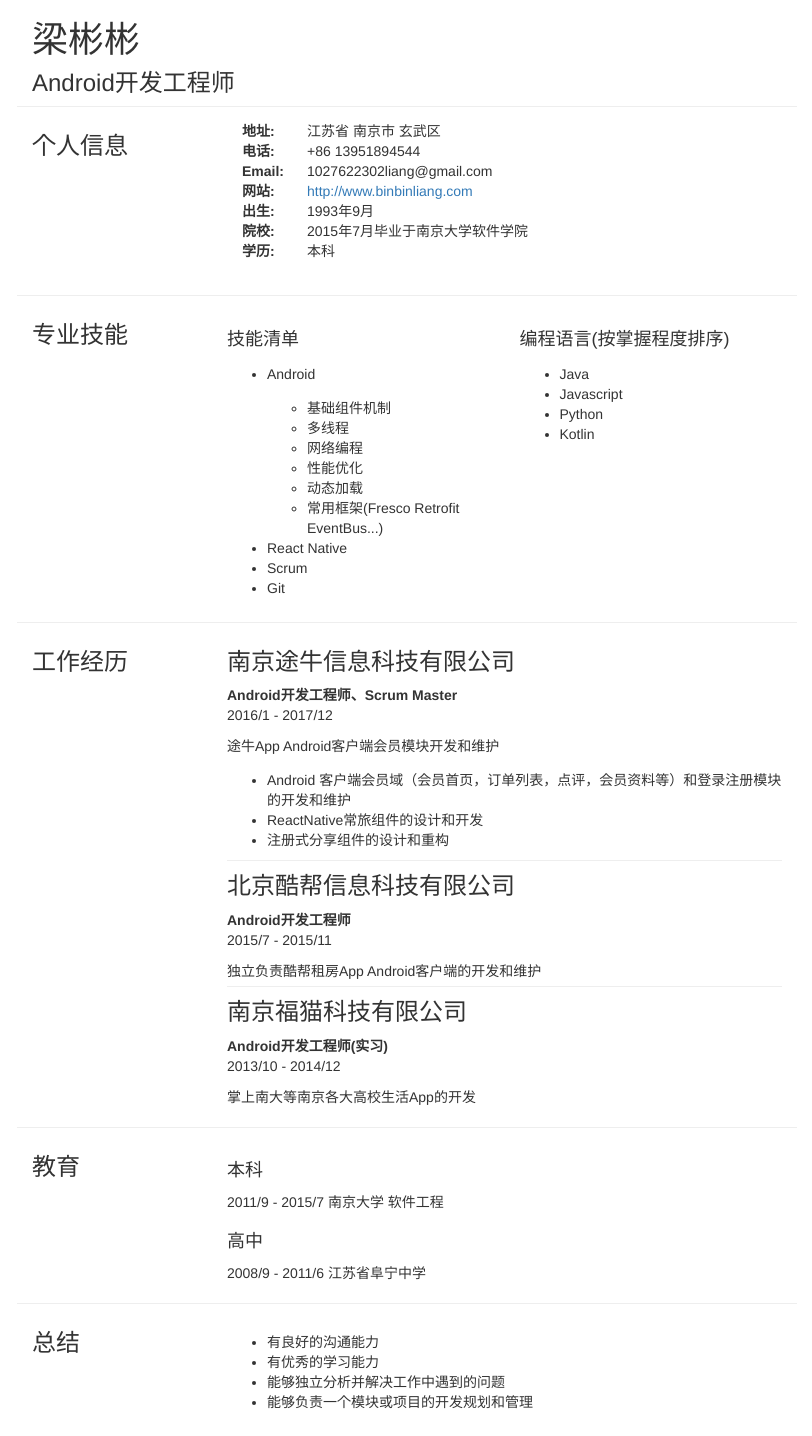
After one commit to liang1993/blog, a Django app: page /about/ in a window 1280 px wide. The commit adds this page. Shown: the whole page, without its empty margins (233-1045 px from the left). Run offline with Django 3.2, Linux system fonts and the light colour scheme; some libraries are stand-ins or nearby versions.

Commit message:
[mod]个人简历

```diff
--- a/blog/urls.py
+++ b/blog/urls.py
@@ -10,4 +10,5 @@ urlpatterns = [
     url(r'^category/(?P<pk>[0-9]+)/$', views.CategoryView.as_view(), name='category'),
     url(r'^tag/(?P<pk>[0-9]+)/$', views.TagView.as_view(), name='tag'),
     url(r'^search/$', views.search, name='search'),
+    url(r'^about/', views.aboutView, name='about'),
 ]
--- a/blog/views.py
+++ b/blog/views.py
@@ -74,7 +74,6 @@ class IndexView(ListView):
         }
         return data
 
-
 class CategoryView(IndexView):
     def get_queryset(self):
         cate = get_object_or_404(Category, pk=self.kwargs.get('pk'))
@@ -138,3 +137,6 @@ def search(request):
         return render(request, 'blog/index.html', {'error_msg': error_msg})
     post_list = Post.objects.filter(Q(title__icontains=q) | Q(body__icontains=q))
     return render(request, 'blog/index.html', {'error_msg': error_msg, 'post_list': post_list})
+
+def aboutView(request):
+    return render(request,'resume.html')
--- /dev/null
+++ b/templates/resume.html
@@ -0,0 +1,199 @@
+
+<!DOCTYPE html>
+<html lang="en">
+<head>
+    <meta charset="utf-8">
+    <meta http-equiv="X-UA-Compatible" content="IE=edge">
+    <meta name="viewport" content="width=device-width, initial-scale=1">
+    <title>Sebastian Hanula - Resume</title>
+    <link href="https://cdn.bootcss.com/bootstrap/3.3.7/css/bootstrap.min.css" rel="stylesheet" />
+<style>
+
+h3 {
+  margin-top: 0.5em;
+}
+h4 {
+  margin-top: 1.1em;
+}
+.footer,
+section {
+    border-top: 1px solid #eee;
+    padding: 1em 0;
+}
+section p {
+    margin: 0.8em 0 0.4em 0;
+}
+section p.sticky {
+    margin: 0;
+}
+section ul {
+    margin-top: 1em;
+}
+img.photo {
+    width: 100px;
+    height: auto;
+    margin: 20px 0;
+}
+.contacts dt { width: 60px; text-align: left; }
+.contacts dd { margin-left: 65px; }
+.item {
+    border-bottom: 1px solid #eee;
+}
+.item:last-child {
+  border-bottom: none;
+}
+header.main h3 {
+  margin-top: 0.3em;
+}
+</style>
+</head>
+
+<body>
+    <div class="container">
+  <div class="row">
+    <div class="col-md-8 col-md-offset-2">
+      <header class="main row">
+        <div class="header">
+            <div class="col-md-6 col-sm-12">
+                <h1>梁彬彬</h1>
+                <h3>Android开发工程师</h3>
+            </div>
+        </div>
+      </header>
+      <section class="row">
+        <header class="col-md-3">
+          <h3>个人信息</h3>
+        </header>
+        <div class="col-md-9">
+            <div class="">
+                <div class="col-md-10 col-sm-12">
+                <dl class="contacts dl-horizontal">
+                    <dt>地址:</dt>
+                    <dd>江苏省 南京市 玄武区</dd>
+                    <dt>电话:</dt>
+                    <dd>+86 13951894544</dd>
+                    <dt>Email:</dt>
+                    <dd>
+                        1027622302liang@gmail.com
+                    </dd>
+                    <dt>网站:</dt>
+                    <dd>
+                        <a href="http://www.binbinliang.com">
+                            http://www.binbinliang.com
+                        </a>
+                    </dd>
+                    <dt>出生:</dt>
+                    <dd>1993年9月</dd>
+                    <dt>院校:</dt>
+                    <dd>2015年7月毕业于南京大学软件学院</dd>
+                    <dt>学历:</dt>
+                    <dd>本科</dd>
+                </dl>
+                </div>
+            </div>
+        </div>
+      </section>
+      <section class="row skills">
+        <header class="col-md-3">
+          <h3>专业技能</h3>
+        </header>
+        <div class="col-md-9">
+          <div class="row skills">
+              <div class="col-md-6">
+                <h4>技能清单</h4>
+                <ul>
+                    <li>Android
+                        <ul>
+                            <li>基础组件机制</li>
+                            <li>多线程</li>
+                            <li>网络编程</li>
+                            <li>性能优化</li>
+                            <li>动态加载</li>
+                            <li>常用框架(Fresco Retrofit EventBus...)</li>
+                        </ul>
+                    </li>
+                    <li>React Native</li>
+                    <li>Scrum</li>
+                    <li>Git</li>
+                </ul>
+              </div>
+              <div class="col-md-6">
+                    <h4>编程语言(按掌握程度排序)</h4>
+                    <ul>
+                      <li>Java</li>
+                      <li>Javascript</li>
+                      <li>Python</li>
+                      <li>Kotlin</li>
+                    </ul>
+                  </div>
+          </div>
+        </div>
+      </section>
+      <section class="row">
+        <header class="col-md-3">
+          <h3>工作经历</h3>
+        </header>
+        <div class="col-md-9">
+          <div class="item">
+            <h3>南京途牛信息科技有限公司</h3>
+            <strong>Android开发工程师、Scrum Master</strong>
+                <p class="sticky">2016/1 - 2017/12</p>
+                <p>途牛App Android客户端会员模块开发和维护</p>
+            <ul>
+                <li>Android 客户端会员域（会员首页，订单列表，点评，会员资料等）和登录注册模块的开发和维护</li>
+                <li>ReactNative常旅组件的设计和开发</li>
+                <li>注册式分享组件的设计和重构</li>
+            </ul>
+          </div>
+          <div class="item">
+            <h3>北京酷帮信息科技有限公司</h3>
+            <strong>Android开发工程师</strong>
+                <p class="sticky">2015/7 - 2015/11</p>
+                <p>独立负责酷帮租房App Android客户端的开发和维护</p>
+          </div>
+          <div class="item">
+            <h3>南京福猫科技有限公司</h3>
+            <strong>Android开发工程师(实习)</strong>
+                <p class="sticky">2013/10 - 2014/12</p>
+                <p>掌上南大等南京各大高校生活App的开发</p>
+          </div>
+        </div>
+      </section>
+      <section class="row">
+        <header class="col-md-3">
+          <h3>教育</h3>
+        </header>
+        <div class="col-md-9">
+          <div class="">
+            <h4>本科</h4>
+            <p>2011/9 - 2015/7 南京大学 软件工程</p>
+          </div>
+          <div class="">
+            <h4>高中</h4>
+            <p>2008/9 - 2011/6 江苏省阜宁中学</p>
+          </div>
+        </div>
+      </section>
+      <section class="row">
+        <header class="col-md-3">
+          <h3>总结</h3>
+        </header>
+        <div class="col-md-9">
+                <div class="">
+        <ul>
+          <li>有良好的沟通能力</li>
+          <li>有优秀的学习能力</li>
+          <li>能够独立分析并解决工作中遇到的问题</li>
+          <li>能够负责一个模块或项目的开发规划和管理</li>
+        </ul>
+        </div>
+        </div>
+      </section>
+    </div>
+  </div>
+</div>
+
+<script src="https://ajax.googleapis.com/ajax/libs/jquery/1.11.0/jquery.min.js"></script>
+
+</body>
+</html>
```
Also changed, not shown: templates/base.html (+6 -8 lines).
